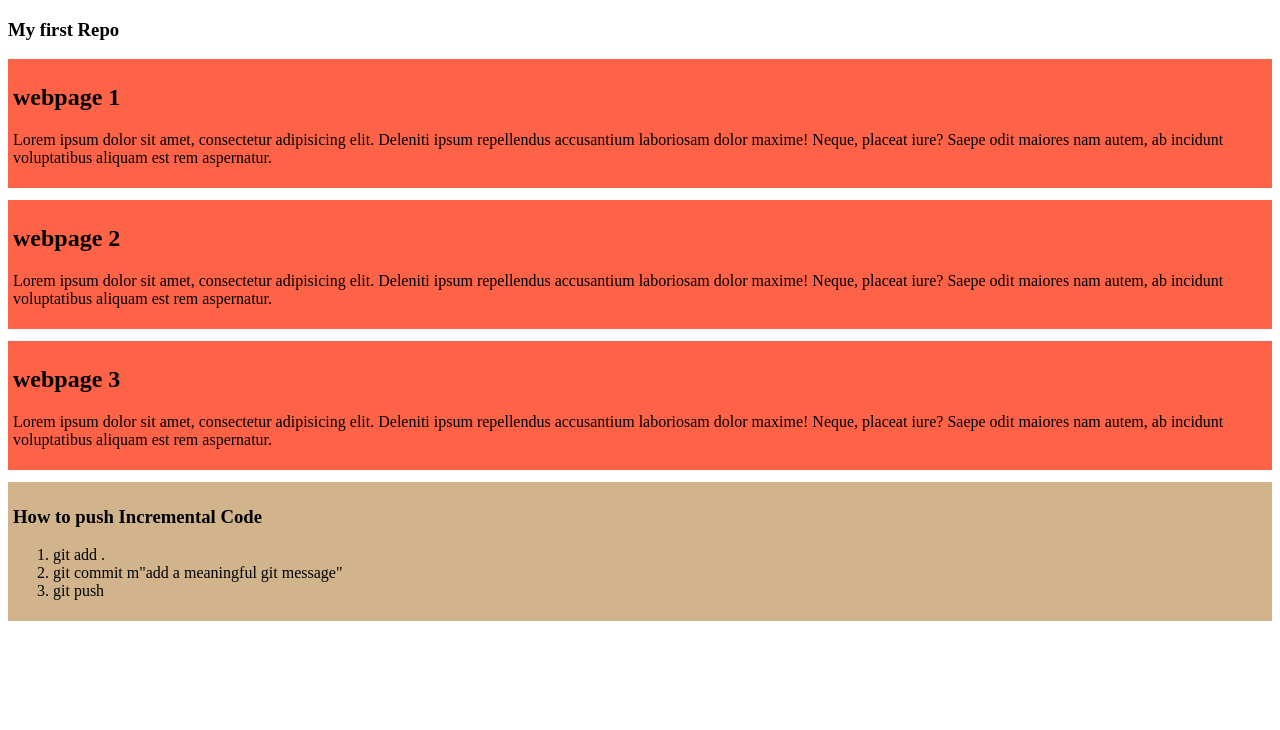
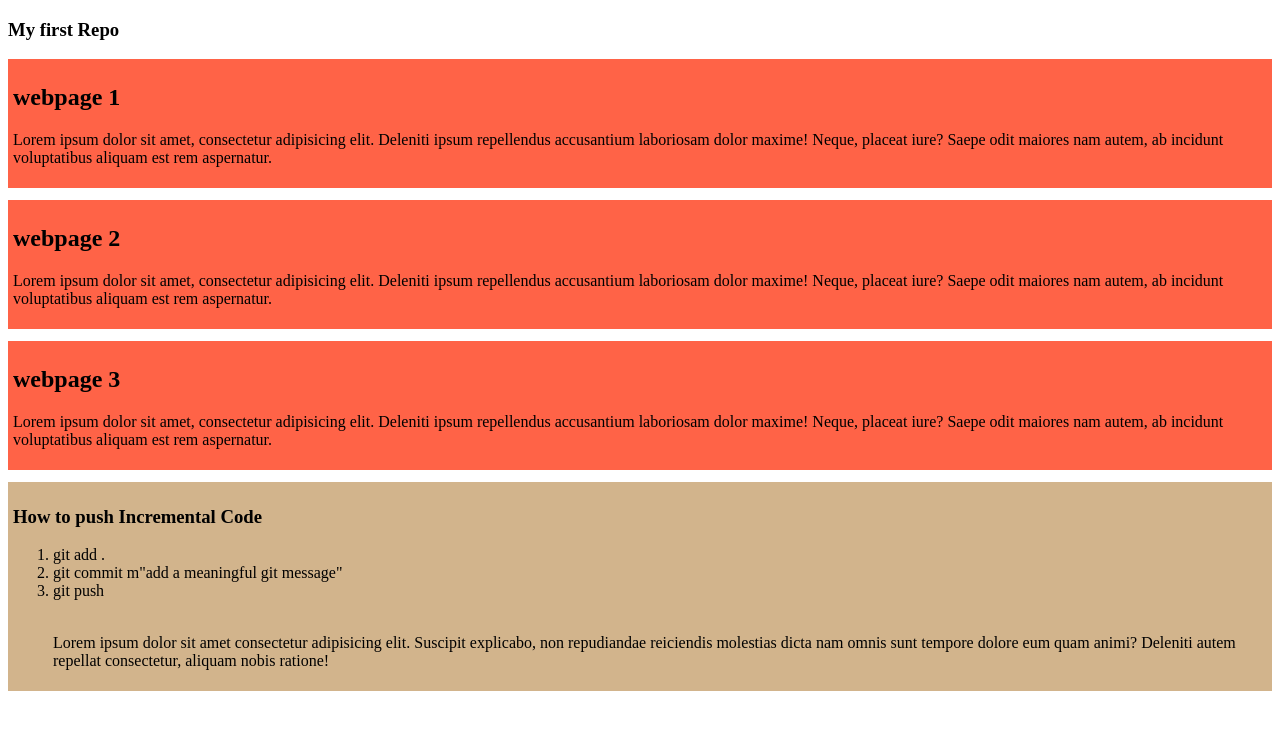
Before and after one commit to BakhtiarAtiqFaisal/first-github-repo, a plain HTML site: page index.html in a window 1280 px wide. Drawn offline with Linux system fonts and the light colour scheme.

Commit message:
added lorem text

```diff
--- a/index.html
+++ b/index.html
@@ -32,6 +32,8 @@
             <li>git add . </li>
             <li>git commit m"add a meaningful git message"</li>
             <li>git push</li>
+            <br>
+            <p>Lorem ipsum dolor sit amet consectetur adipisicing elit. Suscipit explicabo, non repudiandae reiciendis molestias dicta nam omnis sunt tempore dolore eum quam animi? Deleniti autem repellat consectetur, aliquam nobis ratione!</p>
         </ol>
     </div>
 </body>
```
